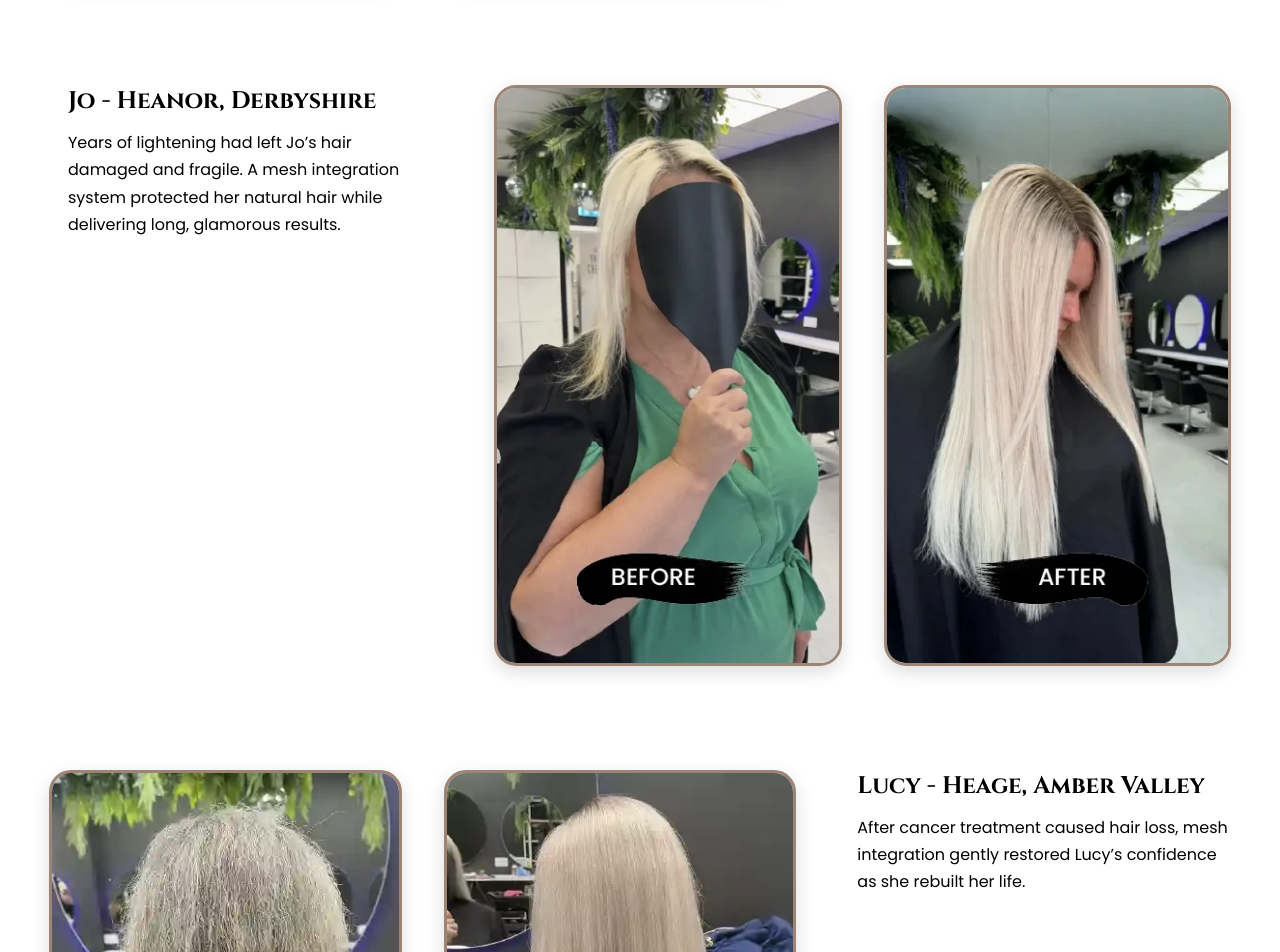
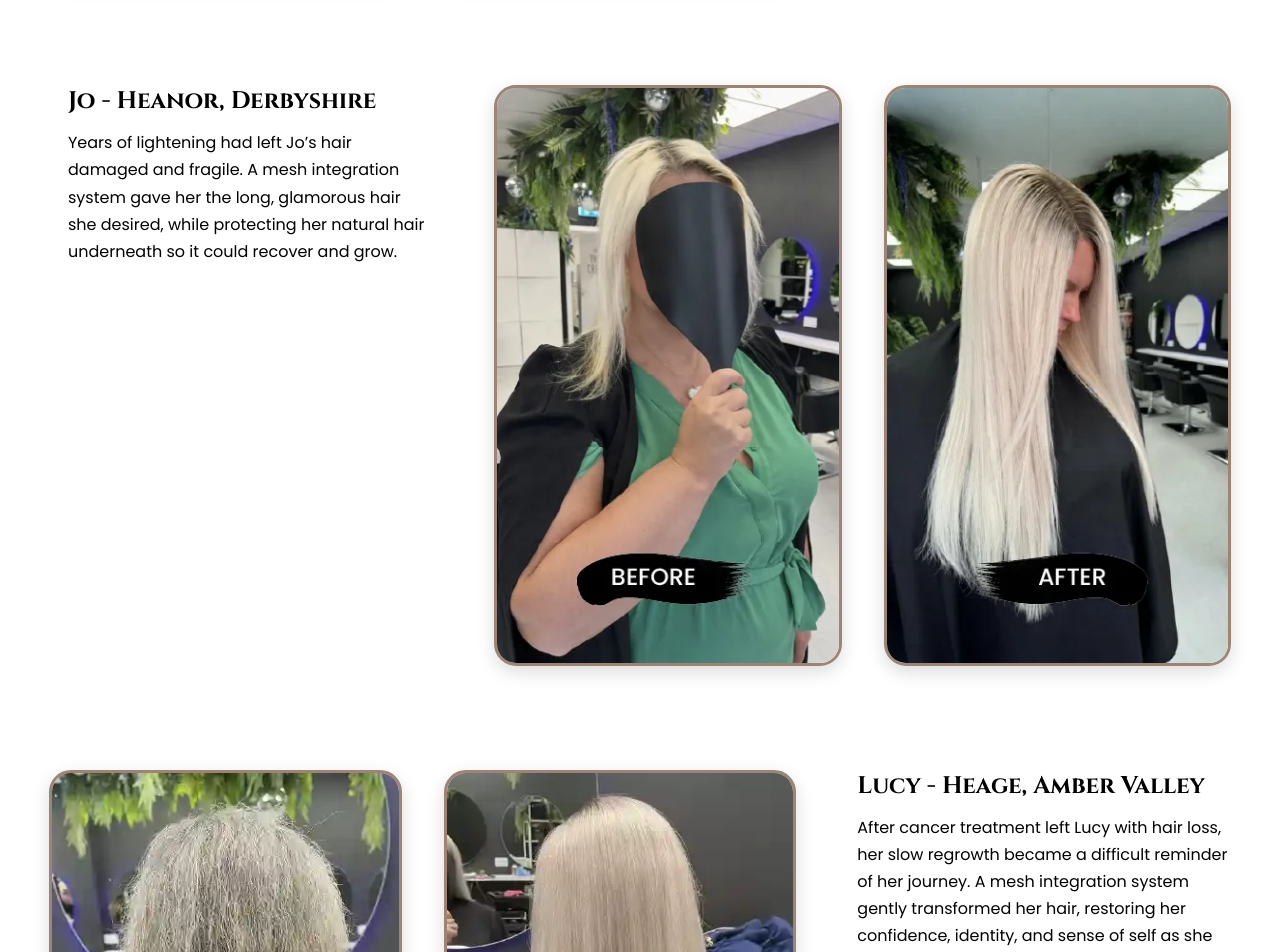
Before and after one commit to mr-aust1n/GoddessRisingNext, a Next.js app: page /mesh-integration in a window 1280 px wide. Shown: the part 1800-2752 px from the top of the page. Built offline with nearby package versions, Linux system fonts and the light colour scheme.

Commit message:
Update page.js

```diff
--- a/app/mesh-integration/page.js
+++ b/app/mesh-integration/page.js
@@ -154,7 +154,7 @@ export default function Hairmeshs() {
       <BeforeAfter
         name="Jo"
         location="Heanor, Derbyshire"
-        description="Years of lightening had left Jo’s hair damaged and fragile. A mesh integration system protected her natural hair while delivering long, glamorous results."
+        description="Years of lightening had left Jo’s hair damaged and fragile. A mesh integration system gave her the long, glamorous hair she desired, while protecting her natural hair underneath so it could recover and grow."
         beforeImage="/assets/images/Mesh_Hair_before_Client2.webp"
         afterImage="/assets/images/Mesh_Hair_after_Client2.webp"
         flip={false}
@@ -163,7 +163,7 @@ export default function Hairmeshs() {
       <BeforeAfter
         name="Lucy"
         location="Heage, Amber Valley"
-        description="After cancer treatment caused hair loss, mesh integration gently restored Lucy’s confidence as she rebuilt her life."
+        description="After cancer treatment left Lucy with hair loss, her slow regrowth became a difficult reminder of her journey. A mesh integration system gently transformed her hair, restoring her confidence, identity, and sense of self as she rebuilt her life after cancer."
         beforeImage="/assets/images/Mesh_Hair_before_Client3.webp"
         afterImage="/assets/images/Mesh_Hair_after_Client3.webp"
         flip={true}
```
